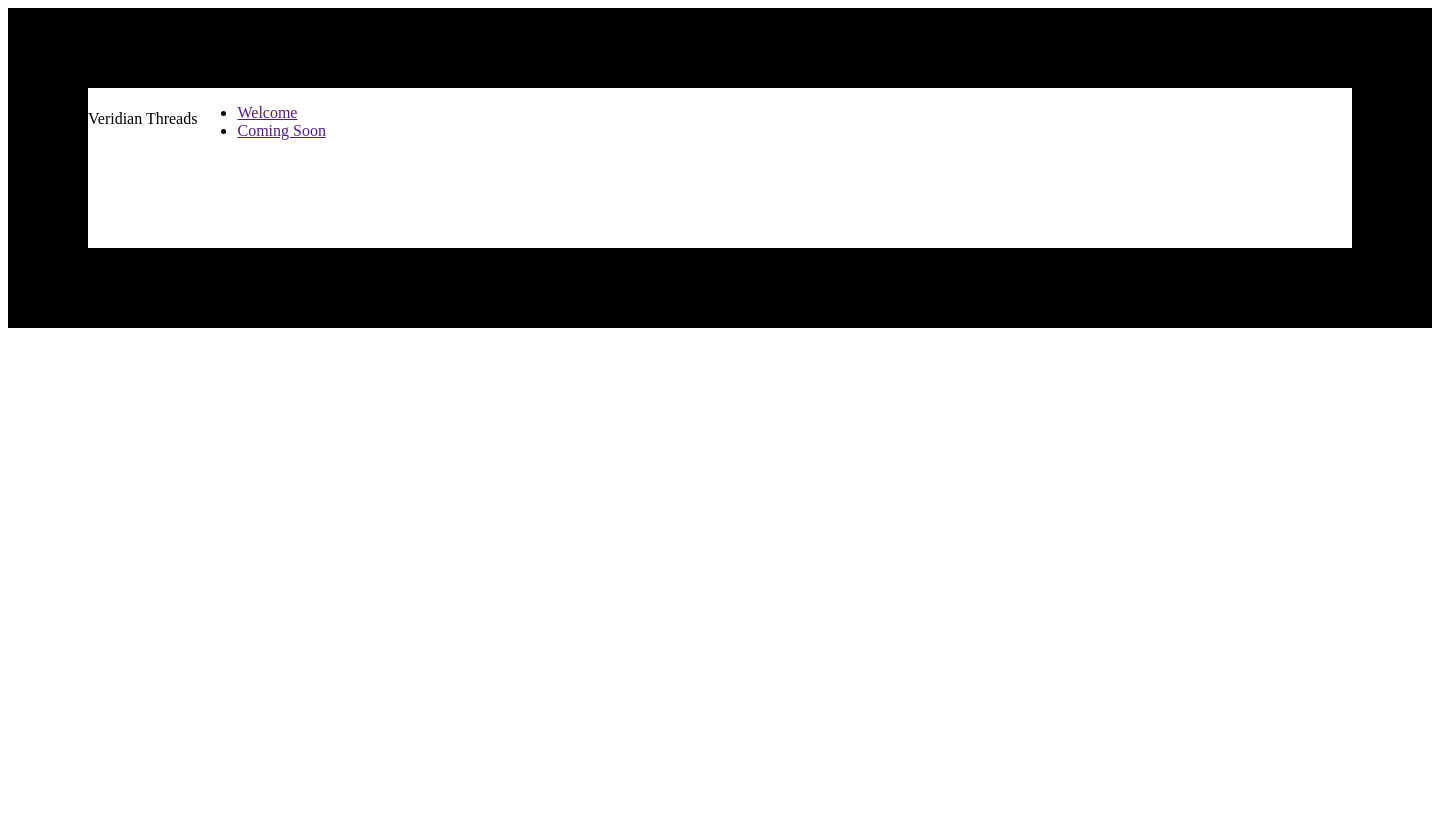
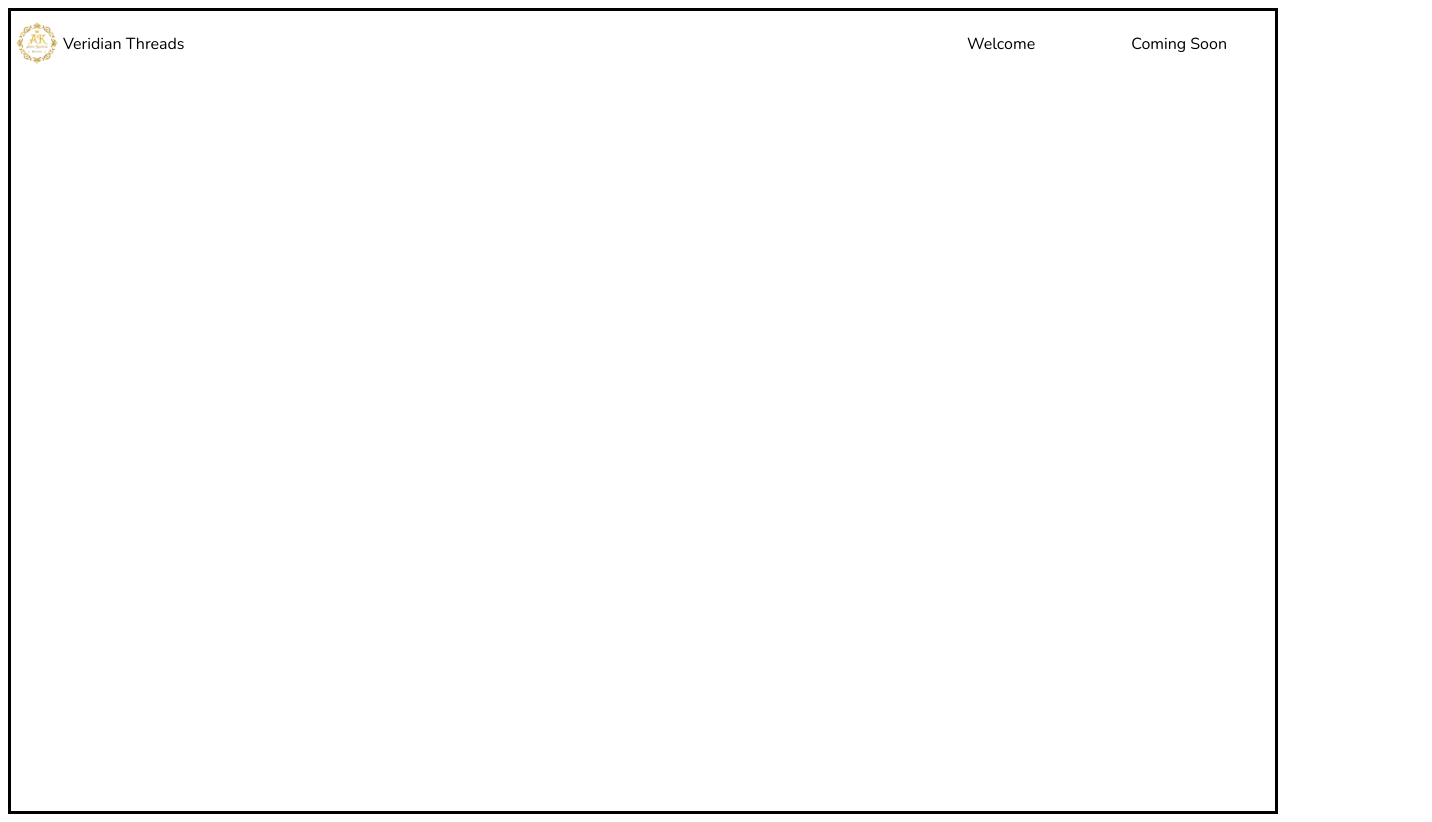
Before and after one commit to Bobyrapsy/Veridian-Threaad, a plain HTML site: page index.html in a window 1280 px wide. Shown: the whole page, 1432 px wide, since content can reach past the window. Drawn offline with nearby package versions, Linux system fonts and the light colour scheme.

Commit message:
New lines of code

```diff
--- a/index.css
+++ b/index.css
@@ -1,12 +1,39 @@
+body{
+    padding: 0;
+}
+
+.screen{
+    width: 100%;
+    height: 100vh;
+    border: solid black;
+    font-family: 'Nunito', sans-serif;
+}
+
 .navbar{
     display: flex;
+    justify-content: space-between;
     width: 100%;
-    height: 10rem;
-    border: solid 5rem black;
+    height: 4rem;
+    margin-bottom: 10rem;
 }
 
 .nav-links{
     display: flex;
+    justify-content: space-between;
+}
+
+.nav-links li{
+    padding-left: 3rem;
+    padding-right: 3rem;
+    padding-top: 6px;
+    padding-bottom: 6px;
+    list-style: none; /*removes default li style*/
+}
+
+a {
+    text-decoration: none;  /* removes underline */
+    color: inherit;         /* inherits color from parent element */
+    font: 700;
 }
 
 .logo{
@@ -18,9 +45,9 @@
 .logo-text{
     padding-right: auto;
     padding-left: auto;
+    font: 700;
 }
 
-.screen{
-    width: 100%;
-    height: 100vh;
+.large-box{
+    width: 80%;
 }
--- a/index.html
+++ b/index.html
@@ -21,16 +21,19 @@
     <section class="screen">
         <nav class="navbar">
             <div class="logo">
-                <img src="" alt="">
+                <img src="img/logo.png" alt="">
                 <p class="logo-text">Veridian Threads</p>
             </div>
-            <ul class="navlinks">
+            <ul class="nav-links">
                 <li><a href="">Welcome</a></li>
                 <li><a href="">Coming Soon</a></li>
             </ul>
         </nav>
 
-
+        <div class="large-box">
+            <div class="box bg-1"></div>
+            <div class="box"></div>
+        </div>
     </section>
 
 
```
Also changed, not shown: img/logo.png (added).
